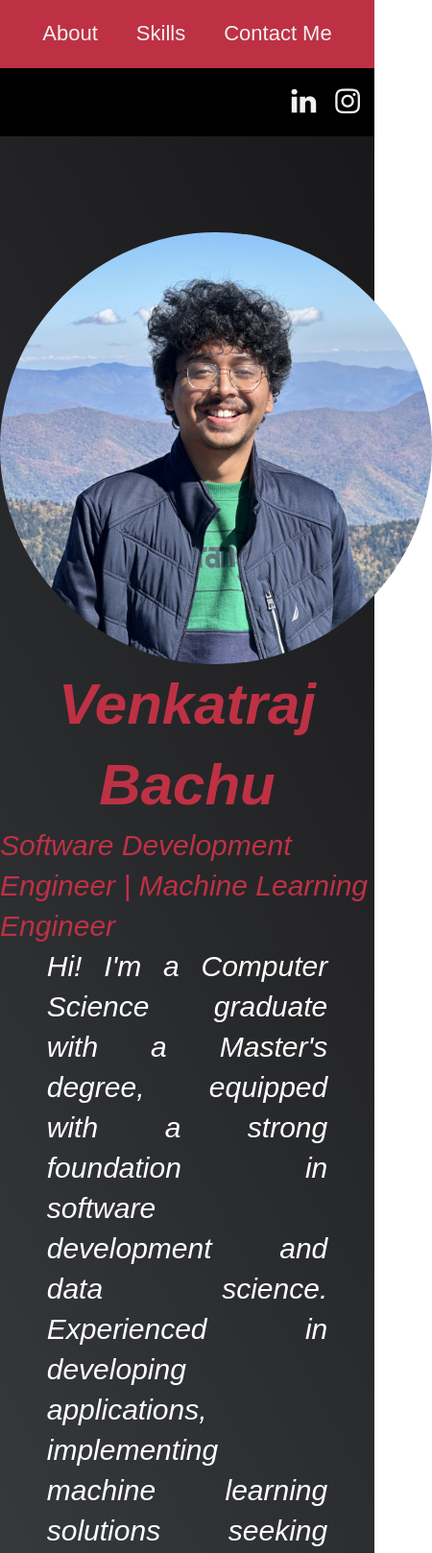
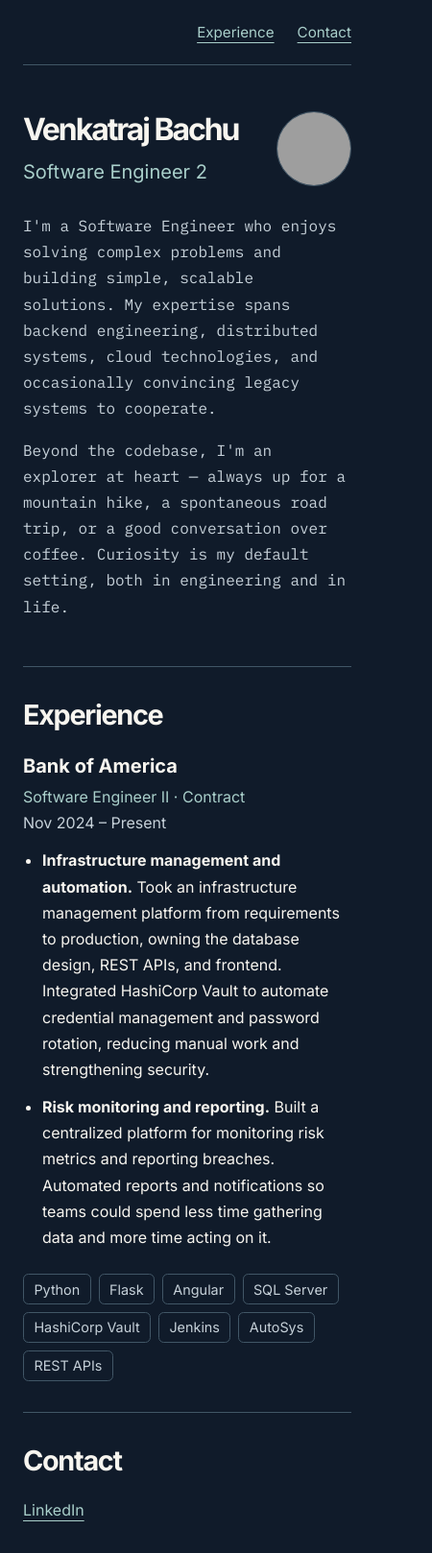
Before and after one commit to Venkatraj-Bachu/Venkatraj-Bachu.github.io, a plain HTML site: page index.html in a window 390 px wide. Shown: the top 1618 px of the page at 96% size, 450 px wide, since content can reach past the window. Drawn offline with Linux system fonts and the light colour scheme; grey boxes are pictures that could not be loaded.

Commit message:
Refresh portfolio website

```diff
--- a/index.html
+++ b/index.html
@@ -1,124 +1,229 @@
-<!DOCTYPE html>
-<html lang="en" dir="ltr">
+<!doctype html>
+<html lang="en">
 <head>
   <meta charset="utf-8">
-    <link rel="stylesheet" href="styles.css">
-    <link rel="stylesheet" href="https://maxcdn.bootstrapcdn.com/font-awesome/4.4.0/css/font-awesome.min.css">
-    <title>Venkatraj Bachu</title>
+  <meta name="viewport" content="width=device-width, initial-scale=1">
+  <meta name="description" content="Venkatraj Bachu, Software Engineer 2.">
+  <title>Venkatraj Bachu | Software Engineer 2</title>
+  <link rel="stylesheet" href="https://fonts.googleapis.com/css2?family=IBM+Plex+Mono&amp;family=Inter:wght@400;500;600;700&amp;display=swap">
+  <style>
+    :root {
+      color-scheme: dark;
+      font-family: Inter, system-ui, sans-serif;
+      background: #101b2a;
+      color: #f7f5ef;
+      --accent: #a9cfca;
+      --rule: #415666;
+      --muted: #c6d1d9;
+    }
+    *, *::before, *::after { box-sizing: border-box; }
+    body { margin: 0; }
+    .shell { width: min(100% - 3rem, 68rem); margin-inline: auto; }
+    a { color: var(--accent); text-underline-offset: .3em; }
+    a:hover { color: #fff; }
+    :focus-visible { outline: 2px solid var(--accent); outline-offset: 5px; }
+    nav {
+      display: flex;
+      justify-content: flex-end;
+      flex-wrap: wrap;
+      gap: 1.5rem;
+      padding-block: 1.5rem;
+      border-bottom: 1px solid var(--rule);
+    }
+    nav a { font-size: .95rem; }
+    .hero {
+      display: grid;
+      grid-template-columns: minmax(0, 1.55fr) minmax(0, 1fr);
+      align-items: center;
+      gap: clamp(2rem, 6vw, 5rem);
+      padding-block: clamp(3rem, 8vw, 7rem);
+    }
+    h1, h2, h3, p { margin: 0; }
+    h1 {
+      font-size: clamp(2.75rem, 7vw, 6.5rem);
+      line-height: 1;
+      letter-spacing: -.065em;
+    }
+    .title { margin-top: 1rem; color: var(--accent); font-size: 1.25rem; }
+    .bio { position: relative; margin-top: 1.75rem; }
+    .bio p {
+      font-family: "IBM Plex Mono", Consolas, monospace;
+      line-height: 1.7;
+      color: var(--muted);
+    }
+    .bio p + p { margin-top: 1rem; }
+    .bio.is-typing > p { opacity: 0; }
+    .typing { position: absolute; inset: 0; }
+    .typing p::after {
+      content: "";
+      display: inline-block;
+      width: .5em;
+      height: 1em;
+      margin-left: .15em;
+      vertical-align: -.15em;
+      background: var(--accent);
+      animation: blink .8s step-end infinite;
+    }
+    @keyframes blink { 50% { opacity: 0; } }
+    button {
+      margin-top: 1rem;
+      padding: .5rem .75rem;
+      border: 1px solid var(--rule);
+      border-radius: .3rem;
+      background: transparent;
+      color: var(--accent);
+      font: inherit;
+      cursor: pointer;
+    }
+    button:hover { background: #203447; }
+    .portrait {
+      width: 100%;
+      max-width: 25rem;
+      aspect-ratio: 4 / 5;
+      object-fit: cover;
+      border-radius: .5rem;
+      border: 1px solid var(--rule);
+      background: #203447;
+    }
+    .section {
+      padding-block: clamp(2rem, 5vw, 4rem);
+      border-top: 1px solid var(--rule);
+    }
+    h2 { margin-bottom: 1.5rem; font-size: clamp(1.8rem, 4vw, 2.6rem); letter-spacing: -.045em; }
+    h3 { font-size: 1.25rem; }
+    .role { margin-top: .5rem; line-height: 1.6; color: var(--accent); }
+    .dates { margin-top: .25rem; color: var(--muted); }
+    .accomplishments { padding-left: 1.25rem; max-width: 75ch; line-height: 1.7; }
+    .accomplishments li + li { margin-top: .75rem; }
+    .technologies {
+      display: flex;
+      flex-wrap: wrap;
+      gap: .5rem;
+      margin: 1.5rem 0 0;
+      padding: 0;
+      list-style: none;
+    }
+    .technologies li {
+      padding: .4rem .65rem;
+      border: 1px solid var(--rule);
+      border-radius: .35rem;
+      color: var(--muted);
+      font-size: .9rem;
+    }
+    @media (prefers-reduced-motion: no-preference) {
+      html { scroll-behavior: smooth; }
+      a, button { transition: color .18s, background-color .18s; }
+    }
+    @media (max-width: 47rem) {
+      .hero {
+        grid-template-columns: minmax(0, 1fr) auto;
+        grid-template-areas: "identity portrait" "bio bio";
+        gap: 1.75rem 1rem;
+      }
+      .hero-copy { display: contents; }
+      .identity { grid-area: identity; }
+      h1 { font-size: clamp(2rem, 8vw, 3.75rem); }
+      .bio { grid-area: bio; margin-top: 0; }
+      .portrait {
+        grid-area: portrait;
+        width: clamp(4rem, 20vw, 7rem);
+        aspect-ratio: 1;
+        border-radius: 50%;
+      }
+    }
+  </style>
 </head>
 <body>
+  <header class="shell">
+    <nav aria-label="Main navigation">
+      <a href="#experience">Experience</a>
+      <a href="#contact">Contact</a>
+    </nav>
+  </header>
 
-    <nav id="navbar" class="nav">
-      <ul class="nav-list">
-        <li>
-          <a href="#welcome-section">About</a>
-        </li>
-        <li>
-          <a href="#skills">Skills</a>
-        </li>
-        <li>
-          <a href="#contact">Contact Me</a>
-        </li>
-      </ul>
-    </nav>
-    <div class="links">
-      <a class="icon" href="https://www.linkedin.com/in/b-venkat/" target="_blank"><i class="fa fa-linkedin fa_custom"></i></a>
-      <a class="icon" href="https://instagram.com/venkatraj07" target="_blank"><i class="fa fa-instagram" style="font-size:30px"></i></a>
-
+  <main class="shell">
+    <section class="hero" aria-labelledby="name">
+      <div class="hero-copy">
+        <header class="identity">
+          <h1 id="name">Venkatraj Bachu</h1>
+          <p class="title">Software Engineer 2</p>
+        </header>
+        <div class="bio">
+          <p id="intro" tabindex="-1">I'm a Software Engineer who enjoys solving complex problems and building simple, scalable solutions. My expertise spans backend engineering, distributed systems, cloud technologies, and occasionally convincing legacy systems to cooperate.</p>
+          <p>Beyond the codebase, I'm an explorer at heart — always up for a mountain hike, a spontaneous road trip, or a good conversation over coffee. Curiosity is my default setting, both in engineering and in life.</p>
+          <div class="typing" hidden>
+            <p aria-hidden="true"></p>
+            <button type="button">Skip animation</button>
           </div>
-
-    <section id="welcome-section" class="welcome-section">
-      <img id="profile-picture" src="myPic.JPG" alt="profile-picture-corrupted">
-
-      <h1>Venkatraj Bachu</h1>
-
-      <p>Software Development Engineer | Machine Learning Engineer</p>
-      <p id="bio">Hi! I'm a Computer Science graduate with a Master's degree,
-        equipped with a strong foundation in software development and data
-        science. Experienced in developing applications, implementing machine
-        learning solutions seeking opportunities to leverage my expertise in a
-        dynamic and innovative environment.</p>
-      <div class="buttons">
-
         </div>
+      </div>
+      <img class="portrait" src="./myPic.png" alt="Portrait of Venkatraj Bachu">
     </section>
 
-    <section id="skills" class="skills-section">
-      <h2 class="skills-section-header">My Skills</h2>
-      <div class="skills-container">
-        <fieldset id="individual-skills">
-          <h3>Programming Languages</h3>
-          <ul id="languages">
+    <section class="section" id="experience" aria-labelledby="experience-heading">
+      <h2 id="experience-heading">Experience</h2>
+      <h3>Bank of America</h3>
+      <p class="role">Software Engineer II · Contract</p>
+      <p class="dates">Nov 2024 – Present</p>
+      <ul class="accomplishments">
+        <li><strong>Infrastructure management and automation.</strong> Took an infrastructure management platform from requirements to production, owning the database design, REST APIs, and frontend. Integrated HashiCorp Vault to automate credential management and password rotation, reducing manual work and strengthening security.</li>
+        <li><strong>Risk monitoring and reporting.</strong> Built a centralized platform for monitoring risk metrics and reporting breaches. Automated reports and notifications so teams could spend less time gathering data and more time acting on it.</li>
+      </ul>
+      <ul class="technologies" role="list" aria-label="Technologies">
         <li>Python</li>
-            <li>C</li>
-            <li>Java</li>
-            <li>Shell Scripting</li>
+        <li>Flask</li>
+        <li>Angular</li>
+        <li>SQL Server</li>
+        <li>HashiCorp Vault</li>
+        <li>Jenkins</li>
+        <li>AutoSys</li>
+        <li>REST APIs</li>
       </ul>
-        </fieldset>
-        <fieldset>
-          <h3>Web Technologies</h3>
-          <ul id="languages">
-            <li>Django</li>
-            <li>Flask</li>
-            <li>HTML</li>
-            <li>CSS</li>
-            <li>JavaScript</li>
-            <li>React</li>
-          </ul>
-        </fieldset>
-        <fieldset>
-          <h3>Data Engineering Tools</h3>
-          <ul id="languages">
-            <li>Apache NiFi</li>
-            <li>Amazon Redshift</li>
-            <li>Google BigQuery</li>
-            <li>Power BI</li>
-            <li>Tableau</li>
-          </ul>
-        </fieldset>
-        <fieldset>
-          <h3>Data Science and Machine Learning</h3>
-          <ul>
-            <li>TensorFlow</li>
-            <li>Scikit-Learn</li>
-            <li>Keras</li>
-            <li>NumPy</li>
-            <li>Pandas</li>
-          </ul>
-        </fieldset>
-        <fieldset>
-          <h3>Cloud Technologies</h3>
-          <ul>
-            <li>AWS</li>
-            <li>Microsoft Azure</li>
-            <li>GCP</li>
-          </ul>
-        </fieldset>
-      </div>
     </section>
 
+    <section class="section" id="contact" aria-labelledby="contact-heading">
+      <h2 id="contact-heading">Contact</h2>
+      <a href="https://www.linkedin.com/in/venkatbachu/">LinkedIn</a>
+    </section>
+  </main>
 
+  <script>
+    const reducedMotion = matchMedia("(prefers-reduced-motion: reduce)");
 
+    if (!reducedMotion.matches) {
+      const bio = document.querySelector(".bio");
+      const intro = document.querySelector("#intro");
+      const animation = document.querySelector(".typing");
+      const typedText = animation.querySelector("p");
+      const skip = animation.querySelector("button");
+      const sentence = intro.textContent.split(". ", 1)[0] + ".";
+      const start = performance.now();
+      let frame;
 
-    <section id="contact" class="contact-section">
-      <div class="contact-section-header">
-        <h2>Let's work together...</h2>
-      </div>
-      <div class="contact-links">
-        <a href="https://instagram.com/venkatraj07" target="_blank" class="btn contact-details"><i class="fa fa-instagram" style="font-size:80px"></i></a>
-        <a id="profile-link" href="https://www.linkedin.com/in/b-venkat/" target="_blank" class="btn contact-details"><i class="fa fa-linkedin fa_custom" style="font-size:80px"></i></a>
-        <a href="mailto:venkatraj.bachu98@gmail.com" class="btn contact-details"><i class="fa fa-envelope" style="font-size:80px;color:white"></i></a>
-      </div>
-    </section>
+      function finish() {
+        cancelAnimationFrame(frame);
+        bio.classList.remove("is-typing");
+        if (document.activeElement === skip) intro.focus({ preventScroll: true });
+        animation.hidden = true;
+        reducedMotion.removeEventListener("change", finish);
+      }
 
+      function type(now) {
+        const count = Math.floor((now - start) / 23);
+        typedText.textContent = sentence.slice(0, count);
+        if (count >= sentence.length + 10) {
+          finish();
+          return;
+        }
+        frame = requestAnimationFrame(type);
+      }
 
-    <footer>
-      <p>
-        VENKATRAJ BACHU
-      </p>
-    </footer>
-
-
-
+      skip.addEventListener("click", finish);
+      reducedMotion.addEventListener("change", finish);
+      animation.hidden = false;
+      bio.classList.add("is-typing");
+      frame = requestAnimationFrame(type);
+    }
+  </script>
 </body>
 </html>
```
Also changed, not shown: 1 other file. Lines whose indentation alone changed are shown as unchanged.
